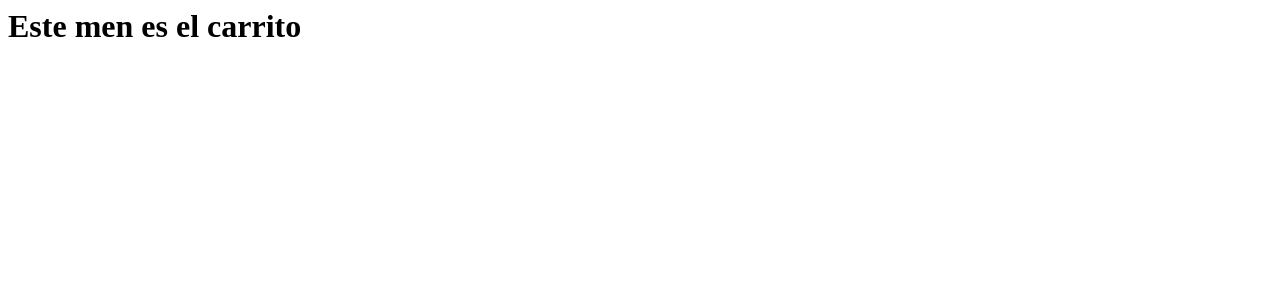
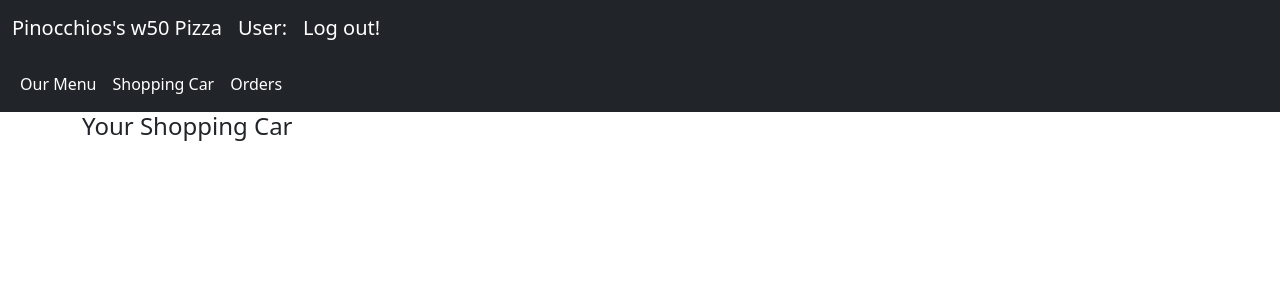
Before and after one commit to MiltonVilchez/cs50w-project3, a Django app: page /carrito in a window 1280 px wide. Shown: the top 300 px of the page. Run offline with Django 3.2, Linux system fonts and the light colour scheme; some libraries are stand-ins or nearby versions.

Commit message:
Trabajando carrito.html

```diff
--- a/orders/templates/orders/carrito.html
+++ b/orders/templates/orders/carrito.html
@@ -1,9 +1,43 @@
 {% extends "base.html" %}
-
-{% load bootstrap5 %}
-{% block head_css %}  {% endblock %}
 {% block tittle %} carrito {% endblock %}
 
+{% block navbar %}
+<nav class="navbar navbar-expand-lg navbar-dark bg-dark">
+    <div class="container-fluid">
+        <a class="navbar-brand" href="#">Pinocchios's w50 Pizza</a>
+        <button class="navbar-toggler" type="button" data-bs-toggle="collapse" data-bs-target="#navbarNavAltMarkup"
+            aria-controls="navbarNavAltMarkup" aria-expanded="false" aria-label="Toggle navigation">
+            <span class="navbar-toggler-icon"></span>
+        </button>
+        <div class="collapse navbar-collapse" id="navbarNavAltMarkup">
+            <div class="navbar-nav">
+                <a class="navbar-brand">User:</a>
+                <a style="cursor: hand;" class="navbar-brand">Log out!</a>
+            </div>
+        </div>
+    </div>
+</nav>
+{% endblock %}
+{% block subnavbar %}
+<nav class="navbar sticky-top navbar-expand-lg navbar-dark bg-dark">
+    <div class="container-fluid">
+        <button class="navbar-toggler" type="button" data-bs-toggle="collapse" data-bs-target="#navbarNavAltMarkup"
+            aria-controls="navbarNavAltMarkup" aria-expanded="false" aria-label="Toggle navigation">
+            <span class="navbar-toggler-icon"></span>
+        </button>
+        <div class="collapse navbar-collapse" id="navbarNavAltMarkup">
+            <div class="navbar-nav">
+                <a style="cursor: hand;" href="/menu" class="nav-link active" aria-current="page">Our Menu</a>
+                <a style="cursor: hand;" href="/carrito" class="nav-link active" aria-current="page">Shopping Car</a>
+                <a style="cursor: hand;" href="/ordenes" class="nav-link active">Orders</a>
+            </div>
+        </div>
+    </div>
+</nav>
+{% endblock %}
 {% block main %}
-    <h1>Este men es el carrito</h1>
+    <div class="container">
+        <h4>Your Shopping Car</h4>
+
+    </div>
 {% endblock %}
--- a/orders/templates/orders/menu.html
+++ b/orders/templates/orders/menu.html
@@ -27,8 +27,8 @@
     </button>
     <div class="collapse navbar-collapse" id="navbarNavAltMarkup">
       <div class="navbar-nav">
-        <a style="cursor: hand;" class="nav-link active" aria-current="page">Shopping car</a>
-        <a style="cursor: hand;" class="nav-link active">Orders</a>
+        <a style="cursor: hand;" href="/carrito" class="nav-link active" aria-current="page">Shopping car</a>
+        <a style="cursor: hand;" href="/ordenes" class="nav-link active">Orders</a>
       </div>
     </div>
   </div>
```
